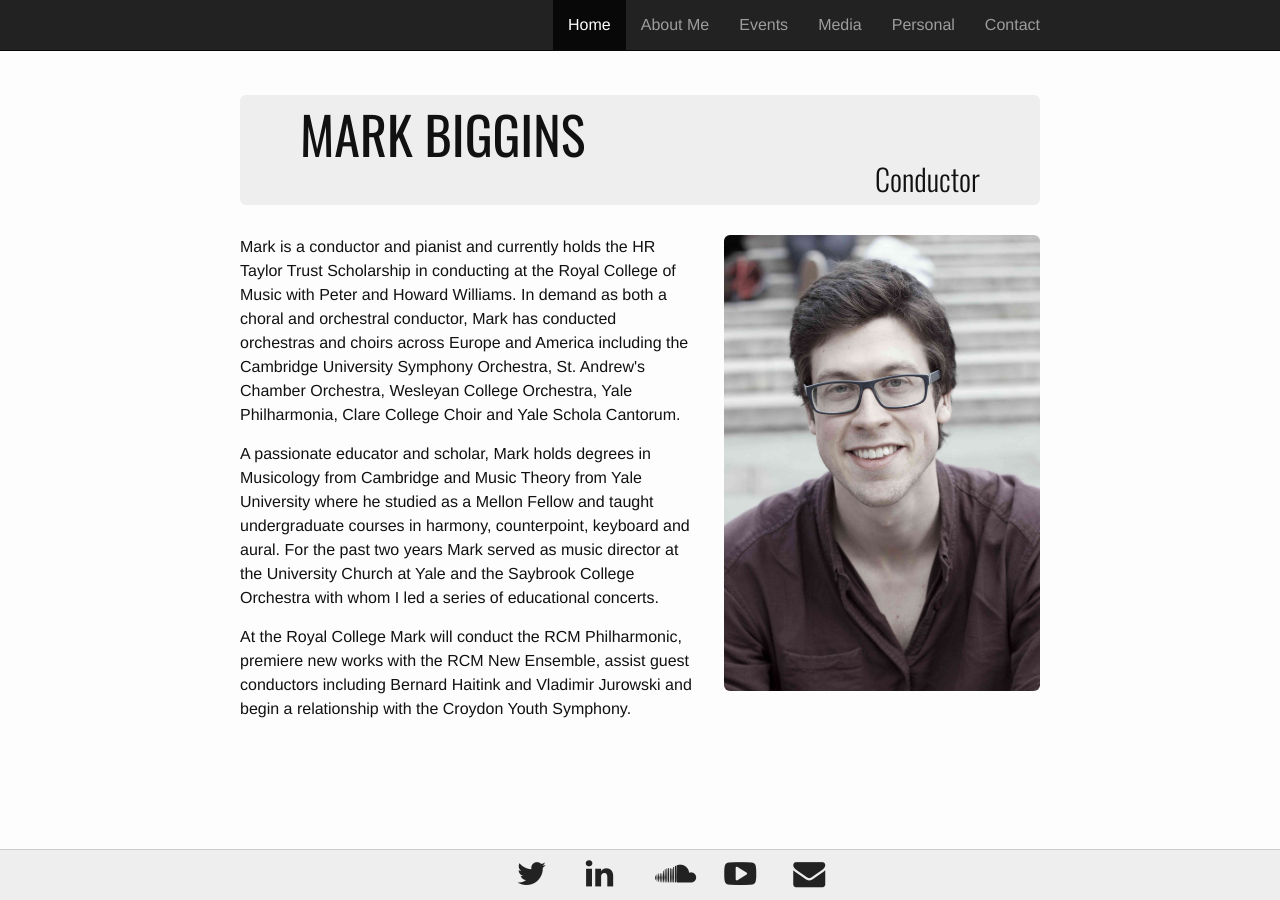
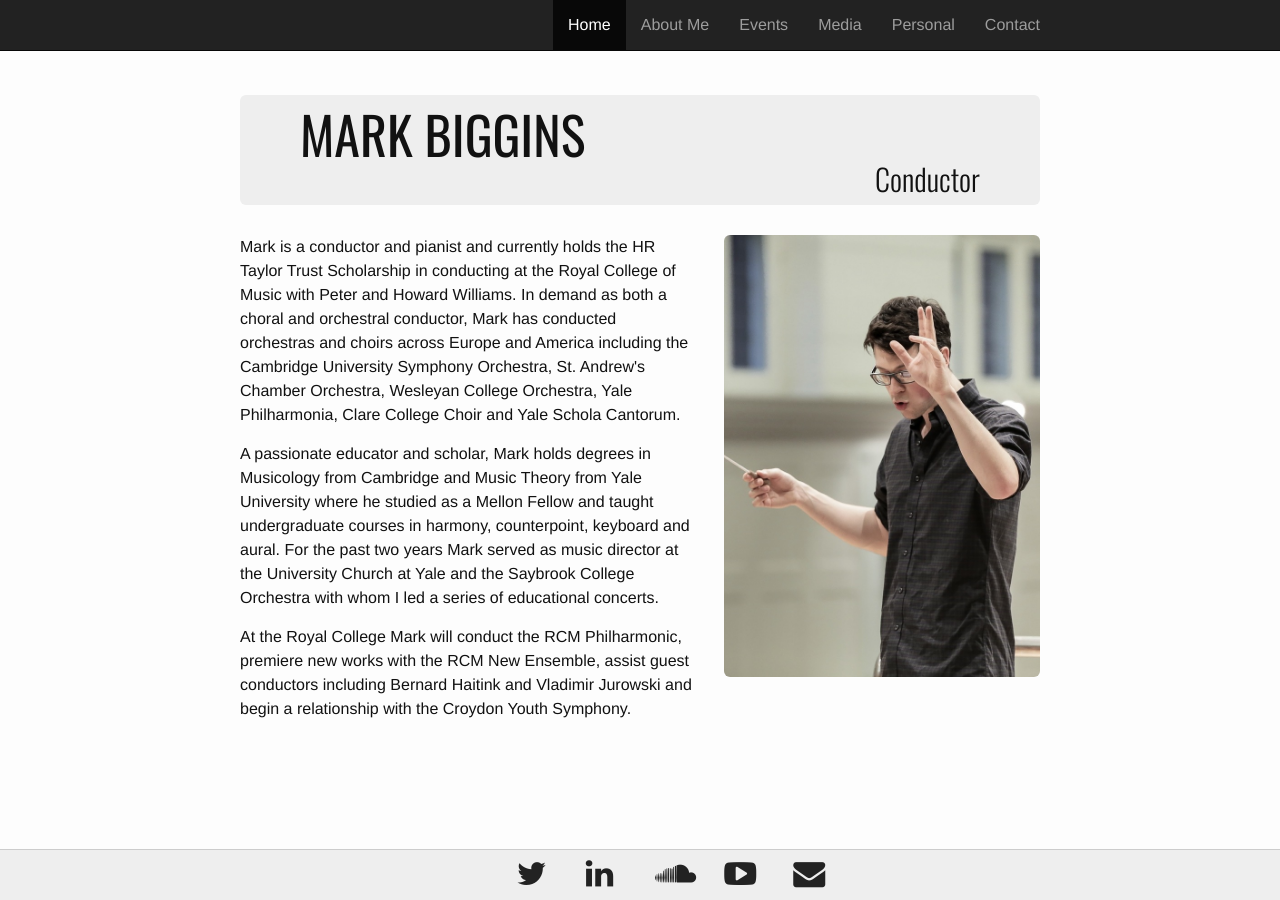
Before and after one commit to musicman10201/musicman10201.github.io, a Jekyll site: the page built from index.html, in a window 1280 px wide. Built offline with Jekyll 4.4.1, drawn with Linux system fonts in a browser that asks for light colours.

Commit message:
Update index.html

```diff
--- a/index.html
+++ b/index.html
@@ -23,6 +23,6 @@
      assist guest conductors including Bernard Haitink and Vladimir Jurowski and begin a relationship with the Croydon Youth Symphony.</p>
   </div>
   <div class="col-md-5">
-    <img src="/images/newphoto.jpg" class="img-responsive img-rounded" alt="Mark Biggins"/>
+    <img src="/images/media/20tallcropped.jpg" class="img-responsive img-rounded" alt="Mark Biggins"/>
   </div>
 </div>
```
